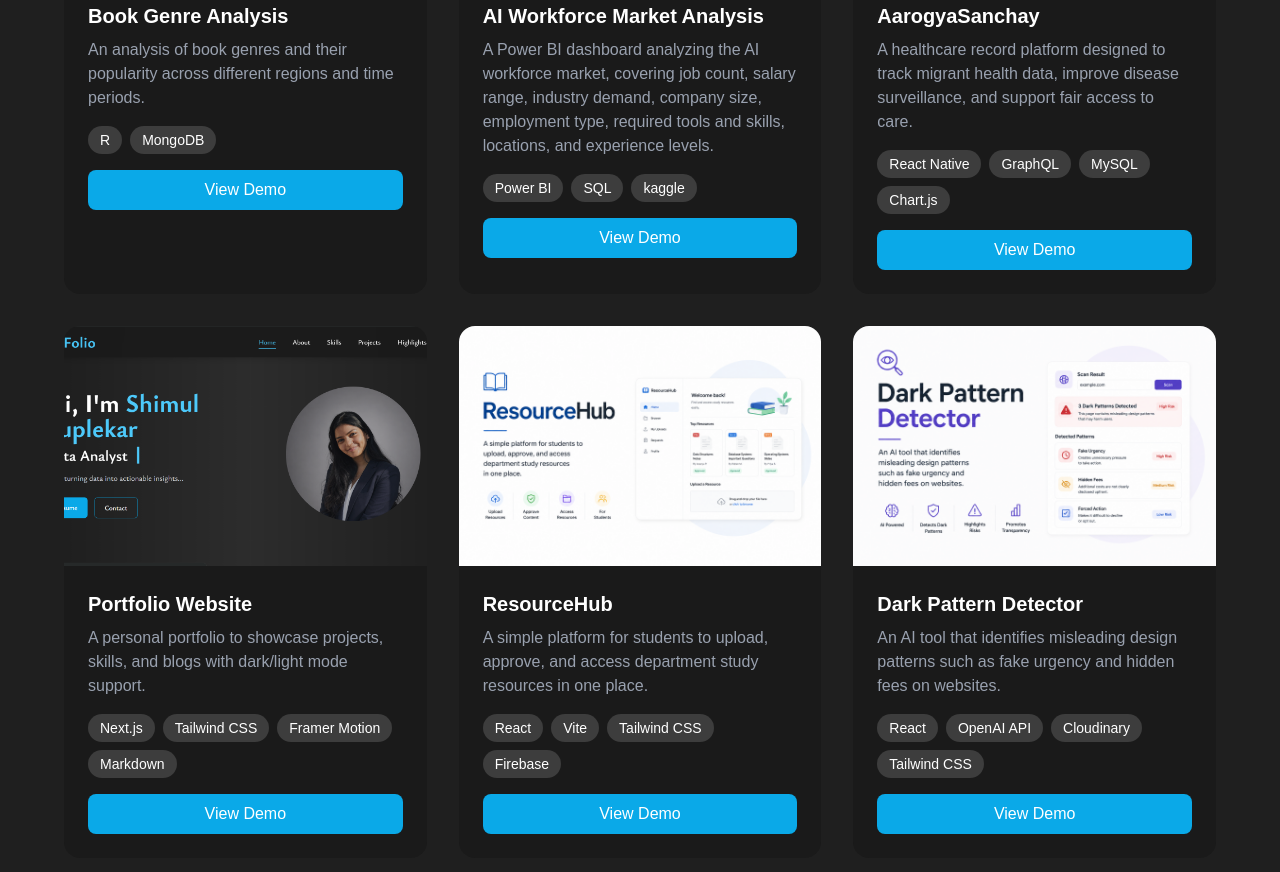
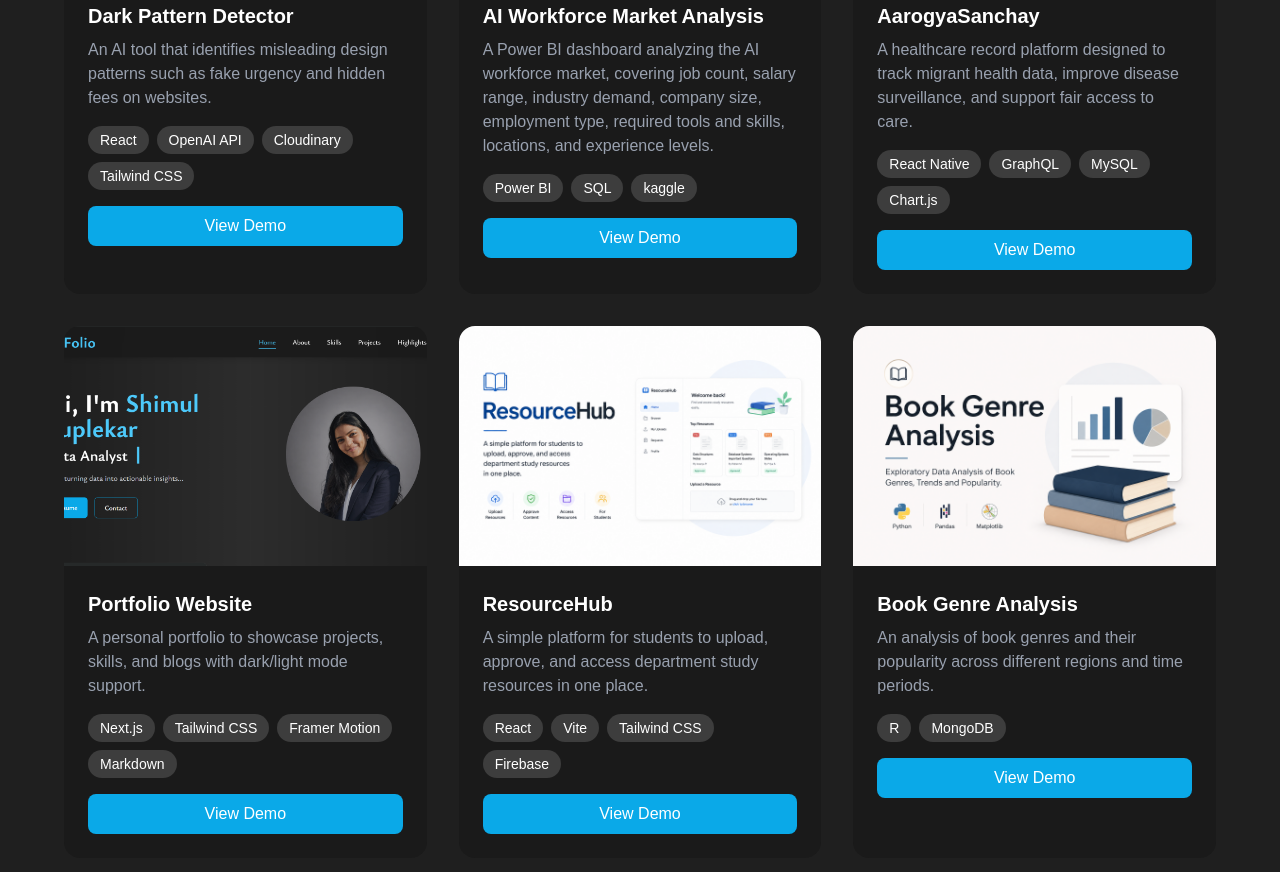
Before and after one commit to Daiss216/Portfolio, a React (Vite) app: page / in a window 1280 px wide. Shown: the part 2620-3492 px from the top of the page. Built offline with nearby package versions, Linux system fonts and the light colour scheme; a web font is replaced by a local one.

Commit message:
Updated assets.js file

```diff
--- a/src/assets/assets.js
+++ b/src/assets/assets.js
@@ -113,13 +113,13 @@ export const skills = [
 
 export const projects = [
   {
-    title: "Book Genre Analysis",
+    title: "Dark Pattern Detector",
     description:
-      "An analysis of book genres and their popularity across different regions and time periods.",
-    image: project1,
-    tech: ["R", "MongoDB"],
-    icons: [FaCode, FaDatabase],
-    livelink: "#",
+      "An AI tool that identifies misleading design patterns such as fake urgency and hidden fees on websites.",
+    image: project6,
+    tech: ["React", "OpenAI API", "Cloudinary", "Tailwind CSS"],
+    icons: [FaRobot, FaReact, FaCloud],
+    livelink: "https://dark-pattern-detector-prototype.vercel.app",
   },
   {
     title: "AI Workforce Market Analysis",
@@ -128,7 +128,8 @@ export const projects = [
     image: project2,
     tech: ["Power BI", "SQL", "kaggle"],
     icons: [FaFilePowerpoint, FaDatabase, FaFire],
-    livelink: "#",
+    livelink:
+      "https://drive.google.com/file/d/1ngM7jdrMZRojLzazin2LuOo5uy0BPwPw/view?usp=drivesdk",
   },
   {
     title: "AarogyaSanchay",
@@ -146,7 +147,7 @@ export const projects = [
     image: project4,
     tech: ["Next.js", "Tailwind CSS", "Framer Motion", "Markdown"],
     icons: [FaReact, FaCloud],
-    livelink: "#",
+    livelink: "https://portfolio-daiss216s-projects.vercel.app",
   },
   {
     title: "ResourceHub",
@@ -158,12 +159,12 @@ export const projects = [
     livelink: "https://resource-sharing-five.vercel.app",
   },
   {
-    title: "Dark Pattern Detector",
+    title: "Book Genre Analysis",
     description:
-      "An AI tool that identifies misleading design patterns such as fake urgency and hidden fees on websites.",
-    image: project6,
-    tech: ["React", "OpenAI API", "Cloudinary", "Tailwind CSS"],
-    icons: [FaRobot, FaReact, FaCloud],
+      "An analysis of book genres and their popularity across different regions and time periods.",
+    image: project1,
+    tech: ["R", "MongoDB"],
+    icons: [FaCode, FaDatabase],
     livelink: "#",
   },
 ];
```
